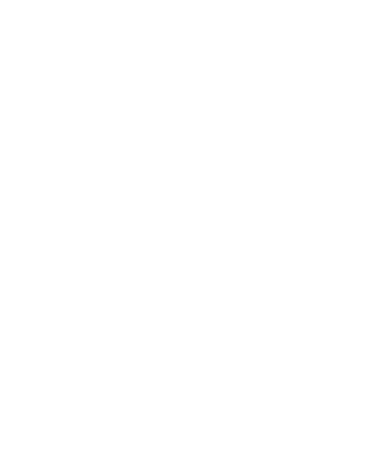
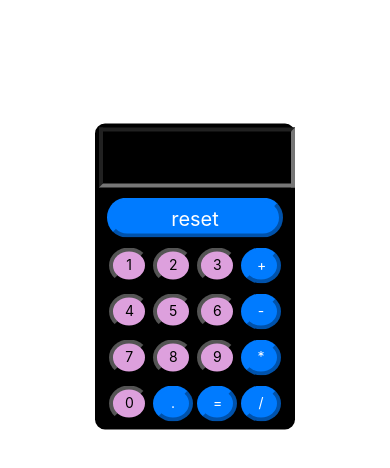
Before and after one commit to Muhammad-Sahil/Calculator, a plain HTML site: page index.html in a window 390 px wide. Drawn offline with nearby package versions, Linux system fonts and the light colour scheme.

Commit message:
Add files via upload

```diff
--- a/app.js
+++ b/app.js
@@ -1,12 +1,12 @@
-// var a = document.getElementById("value1")
-// function cal(num){
-//   a.value += num
-// }
+var a = document.getElementById("value1")
+function cal(num){
+  a.value += num
+}
 
-// function result(){
-//     a.value = eval(a.value)
-// }
-// function reset(){
-//     a.value = ""
+function result(){
+    a.value = eval(a.value)
+}
+function reset(){
+    a.value = ""
 
-// }
+}
--- a/index.html
+++ b/index.html
@@ -1,4 +1,4 @@
-<!-- <!DOCTYPE html>
+<!DOCTYPE html>
 <html lang="en">
 <head>
     <meta charset="UTF-8">
@@ -12,33 +12,34 @@
 
   <div class="calc " >
       <div class="disp" >
-<input type="text" id = "value1">
+<input class="screen" type="text" id = "value1">
       </div>
 
   <div class="button">
-      <div  >
+    <div><input class="reset btn-primary" type="button" value="reset" onclick="reset()" ></div>
+      <div class="A" >
       <input class="butt" type="button" value="1" onclick="cal('1')" >
       <input class="butt" type="button" value="2" onclick="cal('2')" >
       <input class="butt" type="button" value="3" onclick="cal('3')" >
-      <input class="butt btn-info" type="button" value="+" onclick="cal('+')" >
+      <input class="butt btn-primary" type="button" value="+" onclick="cal('+')" >
       </div>
-    <div>
+    <div class="A">
       <input class="butt" type="button" value="4" onclick="cal('4')">
       <input class="butt" type="button" value="5" onclick="cal('5')">
       <input class="butt" type="button" value="6" onclick="cal('6')">
-      <input class="butt btn-info" type="button" value="-" onclick="cal('-')">
+      <input class="butt btn-primary" type="button" value="-" onclick="cal('-')">
     </div>
-    <div>
+    <div class="A">
       <input class="butt" type="button" value="7" onclick="cal('7')">
       <input class="butt" type="button" value="8" onclick="cal('8')">
       <input class="butt" type="button" value="9" onclick="cal('9')">
-      <input class="butt btn-info" type="button" value="*" onclick="cal('*')">
+      <input class="butt btn-primary" type="button" value="*" onclick="cal('*')">
 </div>
-    <div>
+    <div class="A">
       <input class="butt" type="button" value="0" onclick="cal('0')">
-      <input class="butt btn-info" type="button" value="res" onclick="reset()" >
-      <input class="butt btn-info" type="button" value="=" onclick="result()">
-      <input class="butt btn-info" type="button" value="/" onclick="cal('/')">
+      <input class="butt btn-primary" type="button" value="." onclick="cal('.')">
+      <input class="butt btn-primary" type="button" value="=" onclick="result()">
+      <input class="butt btn-primary" type="button" value="/" onclick="cal('/')">
     </div>
 
 </div>
@@ -49,4 +50,4 @@
     <script src="https://cdn.jsdelivr.net/npm/bootstrap@4.6.0/dist/js/bootstrap.bundle.min.js" integrity="sha384-Piv4xVNRyMGpqkS2by6br4gNJ7DXjqk09RmUpJ8jgGtD7zP9yug3goQfGII0yAns" crossorigin="anonymous"></script>
  <script src="app.js"></script>
 </body>
-</html> -->
+</html>
--- a/style.css
+++ b/style.css
@@ -1,21 +1,78 @@
-/*
+
 .calc{
     border : 2px solid black;
-    background-color:gray;
-    width: 175px;
+    background-color:black;
+    width: 170px;
     margin: auto;
     margin-top: 200px;
-    transform: scale(3,3);
+    transform: scale(2,2);
     border-radius: 5px;
+    height: 240px;
 }
 .disp{
 
-    background-color:white;
+    background-color:black;
 }
+.reset{
+    width: 154px;
+    border-radius: 20px;
+}
+
+.screen{
+    height: 50px;
+    width: 166px;
+    background-color:black;
+    color: white;
+}
+
+
 .button{
     margin-top: 5px;
     margin-left:2.5px ;
+    text-align: center;
 }
 .butt{
-    width:38px
-} */
+    width:35px;
+    height: 32px;
+    border-radius: 50%;
+    margin-top: 5px;
+    background-color:plum;
+
+}
+
+
+
+
+@media(max-width: 700px){
+    .calc{
+        width: 100px;
+        height: 153px
+
+    }
+    .screen{
+        height: 30px;
+        width: 98px;
+    }
+    .butt{
+        width:20px;
+        height: 18px;
+
+    }
+    .button{
+        margin: 0px;
+        text-align: center;
+    }
+    .A{
+        font-size: 7px;
+        margin:0px;
+        text-align: center;
+
+    }
+    .reset{
+        width: 88px;
+        height: 20px;
+        font-size: 10px;
+        margin-top:5px;
+    }
+
+}
```
